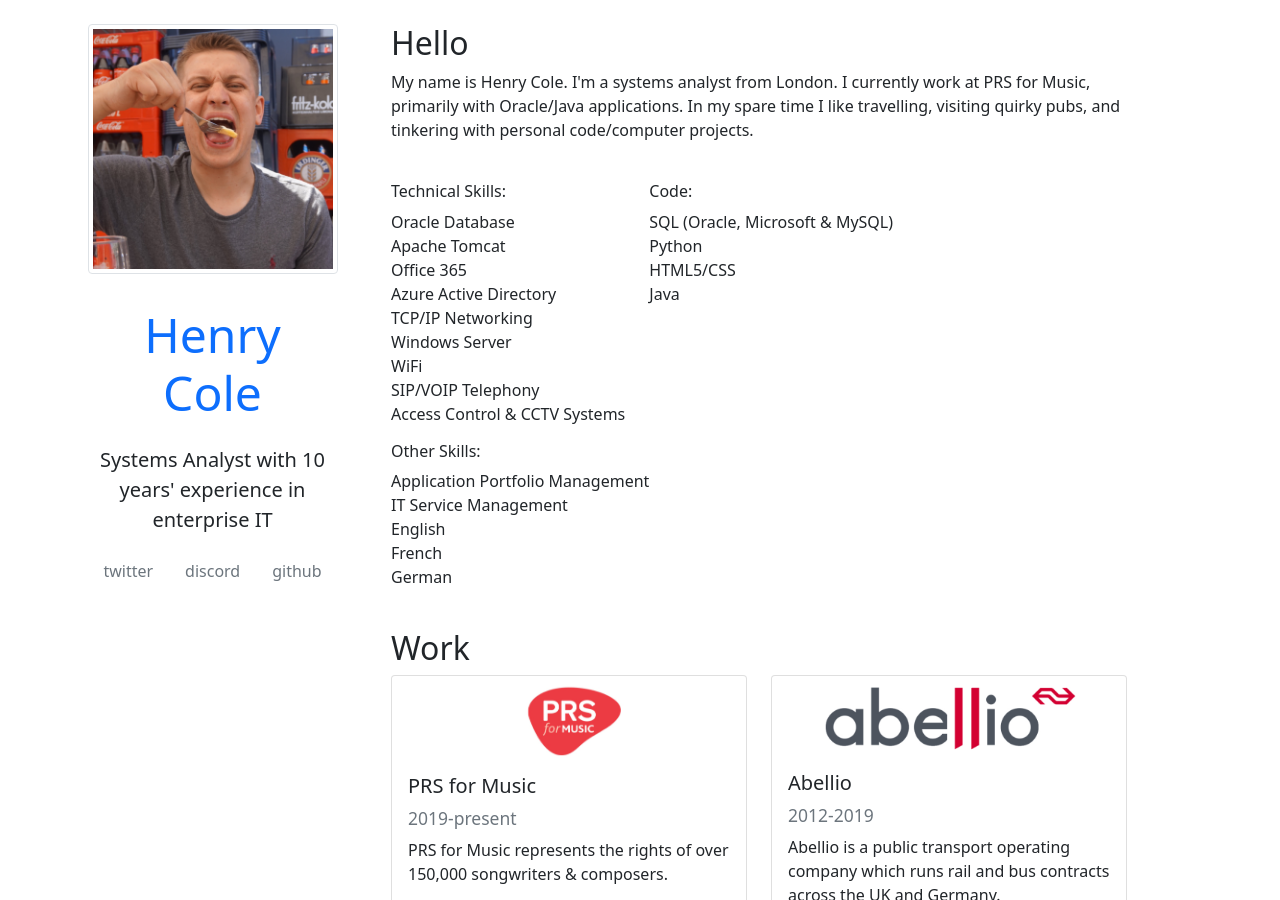
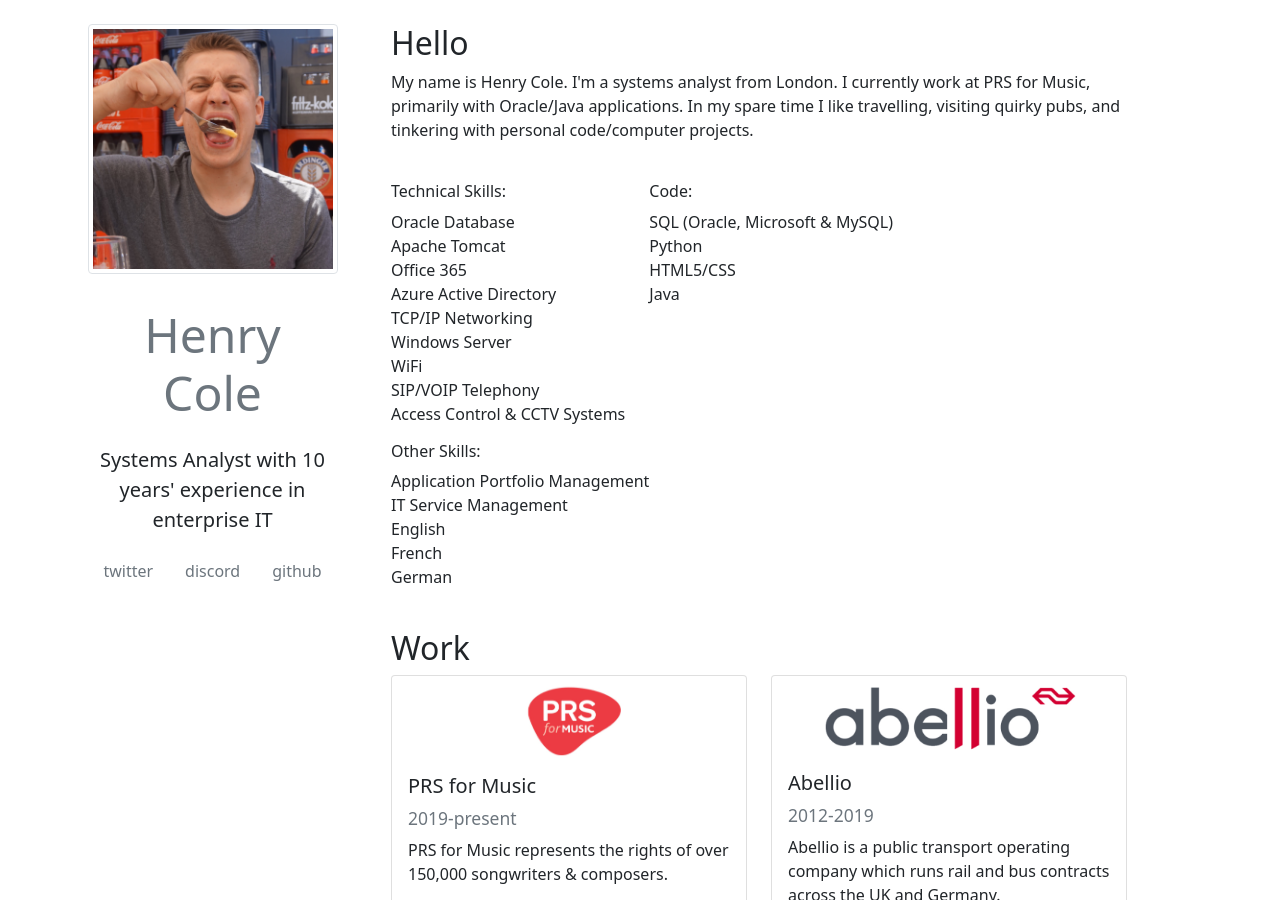
Before and after one commit to hcuk94/henry-personal-website, a Jekyll site: the page built from index.html, in a window 1280 px wide and 900 px high. Built offline with Jekyll 4.4.1, drawn with Linux system fonts in a browser that asks for light colours.

Commit message:
header styling

```diff
--- a/_includes/header.html
+++ b/_includes/header.html
@@ -15,7 +15,7 @@
 <div class="col-xl-3 col-12">
 <div class="sticky-top pt-4">
 <img src="/img/henry-profile.jpg" width="250px" class="img-thumbnail rounded img-centre affix" alt="Henry Cole Profile Picture"/>
-<h1 class="nav-link display-5 mt-2 text-center"><a class="nav-link display-5 mt-2 text-center" href="/">Henry Cole</a></h1>
+<h1 class="nav-link text-secondary display-5 mt-2 text-center"><a class="nav-link text-secondary display-5 mt-2 text-center" href="/">Henry Cole</a></h1>
 <p class="text-center lead mt-2">Systems Analyst with 10 years' experience in enterprise IT</p>
 <span class="text-center img-centre">
 <nav class="nav justify-content-center">
```
